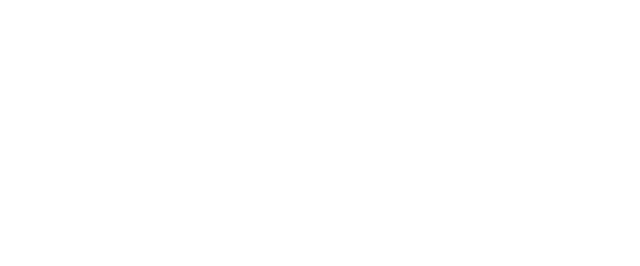
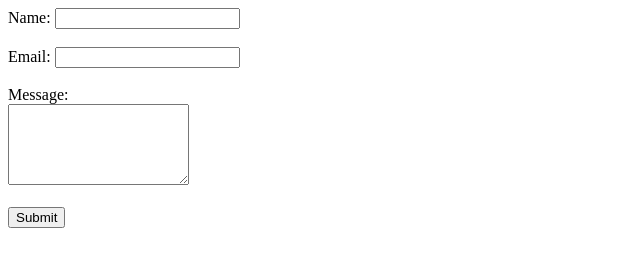
Before and after one commit to Shazeeda/Personal-Website, a plain HTML site: page personal-website/contact.html in a window 1280 px wide. Shown: the whole page, without its empty margins (0-640 px from the left). Drawn offline with Linux system fonts and the light colour scheme.

Commit message:
contact updated

```diff
--- a/personal-website/contact.html
+++ b/personal-website/contact.html
@@ -5,18 +5,16 @@
   <meta name="viewport" content="width=device-width, initial-scale=1.0">
   <title>Get In Touch With Me</title>
 </head>
-<body>
-<nav>
+<form id="form" action="#" method="post">
+  <label for="name">Name:</label>
+  <input type="text" id="name" name="name" required><br><br>
 
-</div>
+  <label for="email">Email:</label>
+  <input type="email" id="email" name="email" required><br><br>
 
+  <label for="message">Message:</label><br>
+  <textarea id="message" name="message" rows="5" required></textarea><br><br>
 
-
-
-</nav>
-
-
-
-
-</body>
+  <button id="submit" type="submit">Submit</button>
+</form>
 </html>
```
